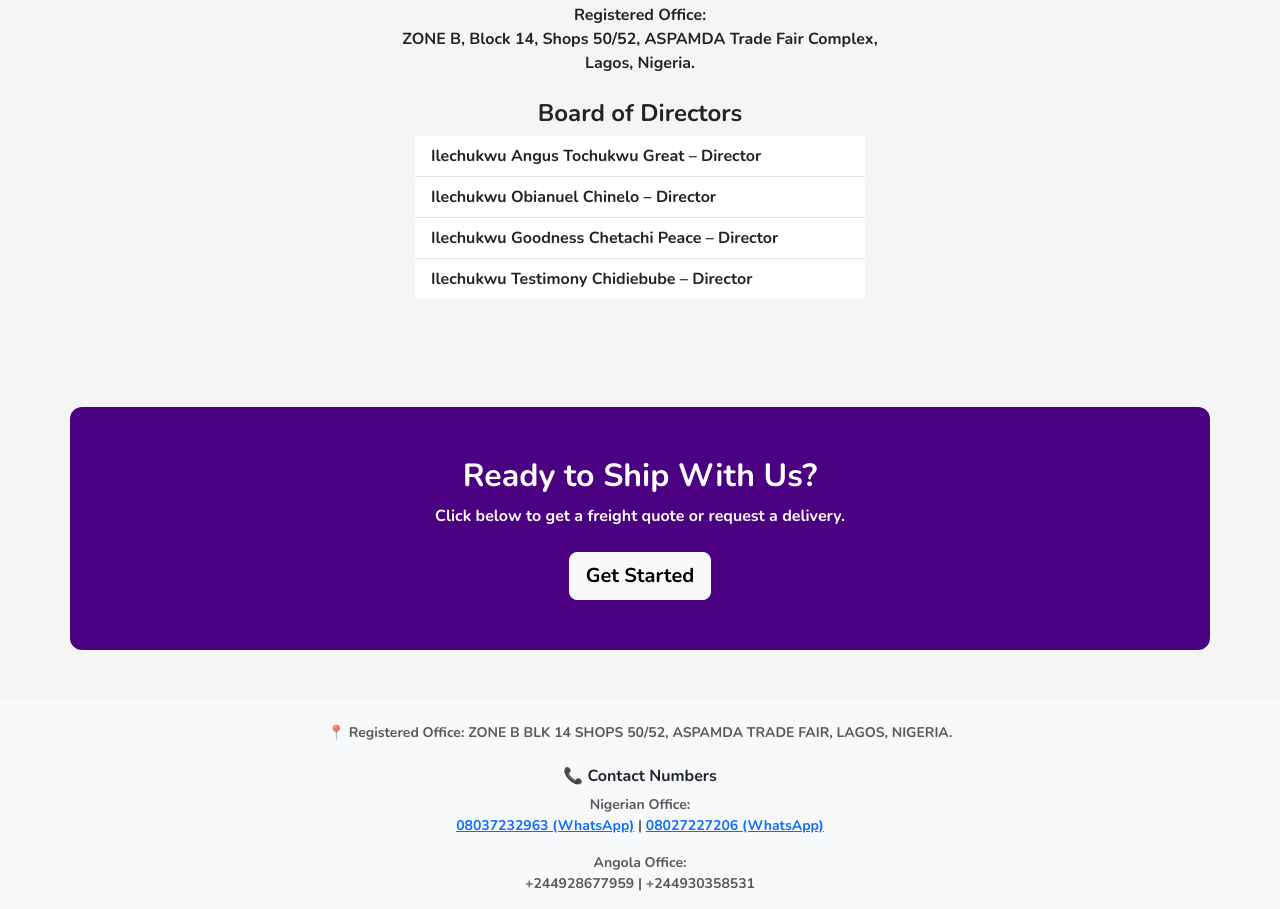
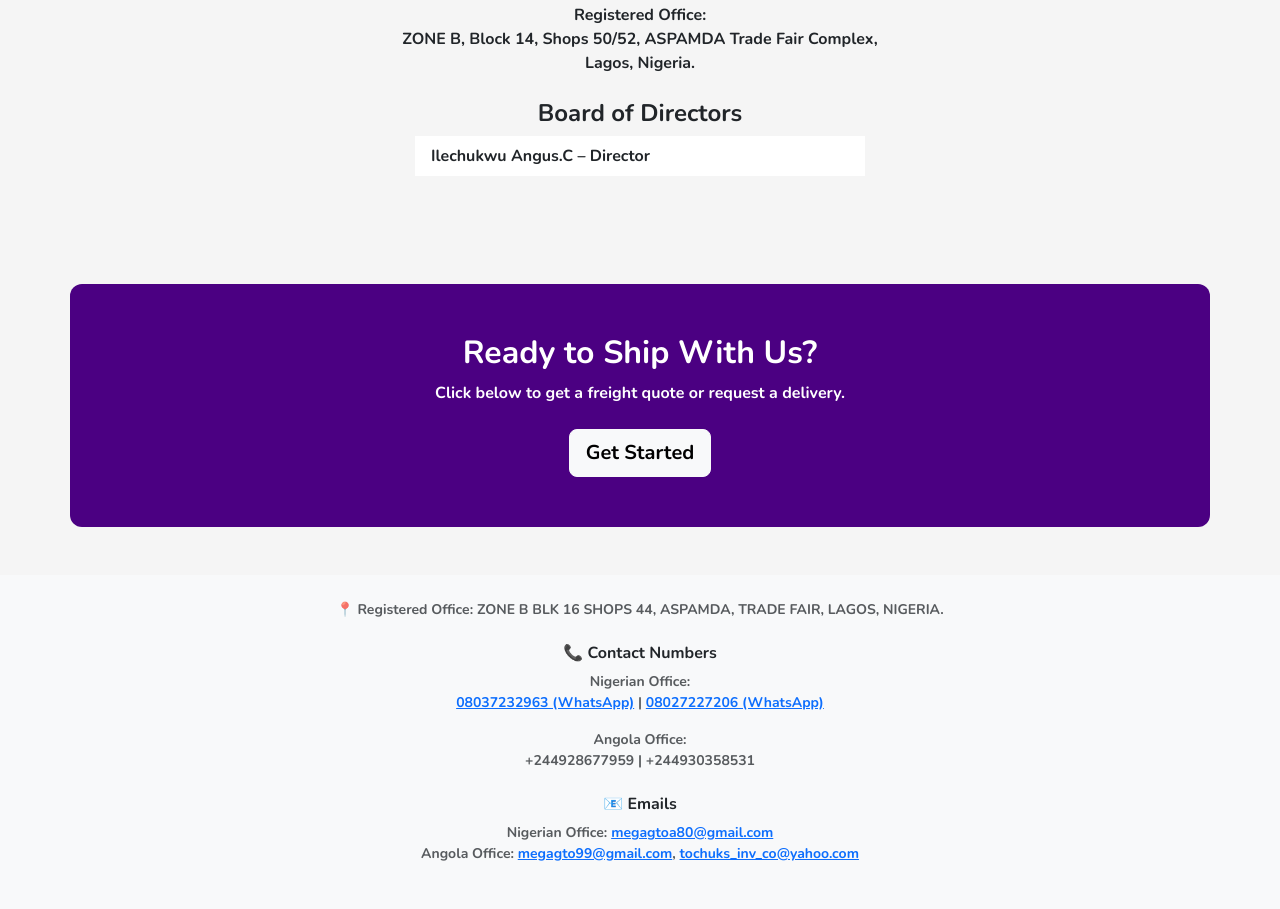
Before and after one commit to CHIDIEBUBETESTIMONY10/mega-gto-cargo, a plain HTML site: page index.html in a window 1280 px wide. Shown: the part 1557-2466 px from the top of the page. Drawn offline with nearby package versions, Linux system fonts and the light colour scheme; no server answers.

Commit message:
Update index.html

```diff
--- a/index.html
+++ b/index.html
@@ -369,10 +369,8 @@
 
     <h4 class="text-center mt-4">Board of Directors</h4>
     <ul class="list-group list-group-flush mx-auto" style="max-width: 450px;">
-      <li class="list-group-item">Ilechukwu Angus Tochukwu Great – Director</li>
-      <li class="list-group-item">Ilechukwu Obianuel Chinelo – Director</li>
-      <li class="list-group-item">Ilechukwu Goodness Chetachi Peace – Director</li>
-      <li class="list-group-item"><strong>Ilechukwu Testimony Chidiebube</strong> – Director</li>
+      <li class="list-group-item">Ilechukwu Angus.C – Director</li>
+
     </ul>
   </section>
 
@@ -397,7 +395,7 @@
 <!-- Place this at the bottom of your <body> -->
 <footer class="bg-light text-center text-muted py-4 mt-5">
   <div class="container">
-    <p><strong>📍 Registered Office:</strong> ZONE B BLK 14 SHOPS 50/52, ASPAMDA TRADE FAIR, LAGOS, NIGERIA.</p>
+    <p><strong>📍 Registered Office:</strong> ZONE B BLK 16 SHOPS 44, ASPAMDA, TRADE FAIR, LAGOS, NIGERIA.</p>
 
     <h6 class="text-dark mt-4">📞 Contact Numbers</h6>
     <p>
```
